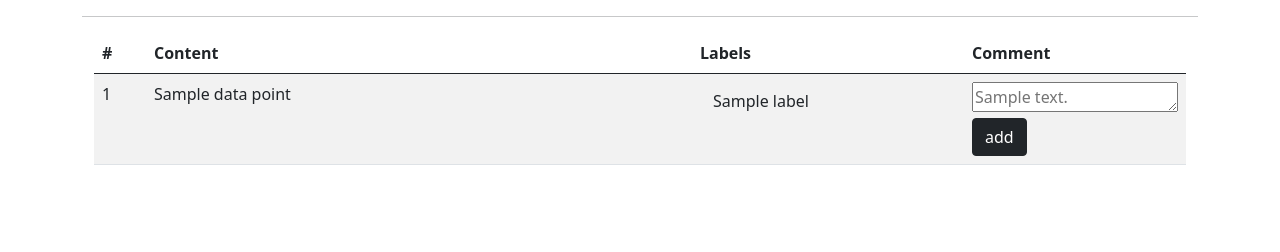
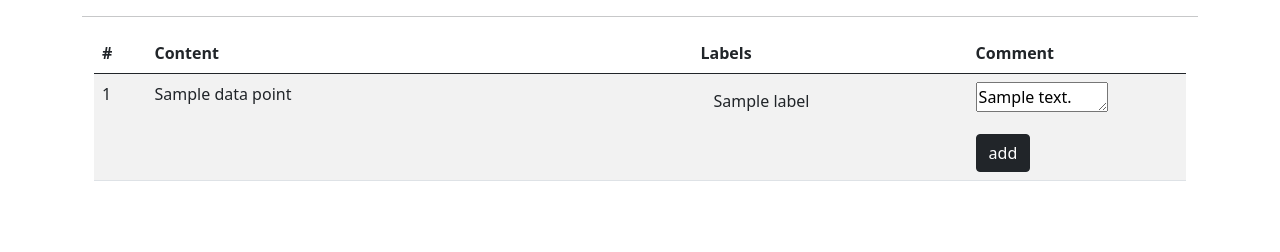
Before and after one commit to md-experiments/anna, a Flask app: template anna/templates/base.html in a window 1280 px wide. Shown: the part 146-398 px from the top of the page. Run offline with Flask 2, Linux system fonts and the light colour scheme; the template is opened without the code that fills it: most values are stand-ins (such as "Sample title", 1, 10 or a date in 2020); parts of the project's set-up code (start-up, migrations or seed data) failed here and were passed over.

Commit message:
comments override and continue

```diff
--- a/anna/content.py
+++ b/anna/content.py
@@ -33,7 +33,7 @@ class FileManager():
         if entry['id'] not in anno_dict.keys():
             anno_dict[entry['id']] = {}
 
-        if entry['type'] in anno_dict[entry['id']]:
+        if entry['type'] in anno_dict[entry['id']] and entry['type']!='comment':
             #update_val = anno_dict[content[0]]
             #update_val.append(content[1])
             if entry['value'] in anno_dict[entry['id']][entry['type']]:
--- a/anna/templates/base.html
+++ b/anna/templates/base.html
@@ -65,7 +65,7 @@
                     <th>#</th>
                     <th style="width: 50%">Content</th>
                     <th>Labels</th>
-                    <th style="width: 15%">Comment</th>
+                    <th style="width: 20%">Comment</th>
                 </tr>
             </thead>
             <tbody>
@@ -83,9 +83,13 @@
             {% endfor %}
             </td>
             <td>
-            <form action="/comment/{{config_name}}/{{ file_name }}/{{ data_point.hash_id }}" method="post">
-                <textarea  name="comment_field" placeholder="{{ data_point.comment }}"  rows="1"></textarea>
-                <button type="submit" class="btn btn-dark">add</button>
+            <form class="row g-3" action="/comment/{{config_name}}/{{ file_name }}/{{ data_point.hash_id }}" method="post">
+                <div class="col-auto">
+                    <textarea  name="comment_field" rows="1" cols="12">{{ data_point.comment }}</textarea>
+                </div>
+                <div class="col-auto">
+                    <button type="submit" class="btn btn-dark">add</button>
+                </div>
             </form>
             </td>
             {% endfor %}
```
